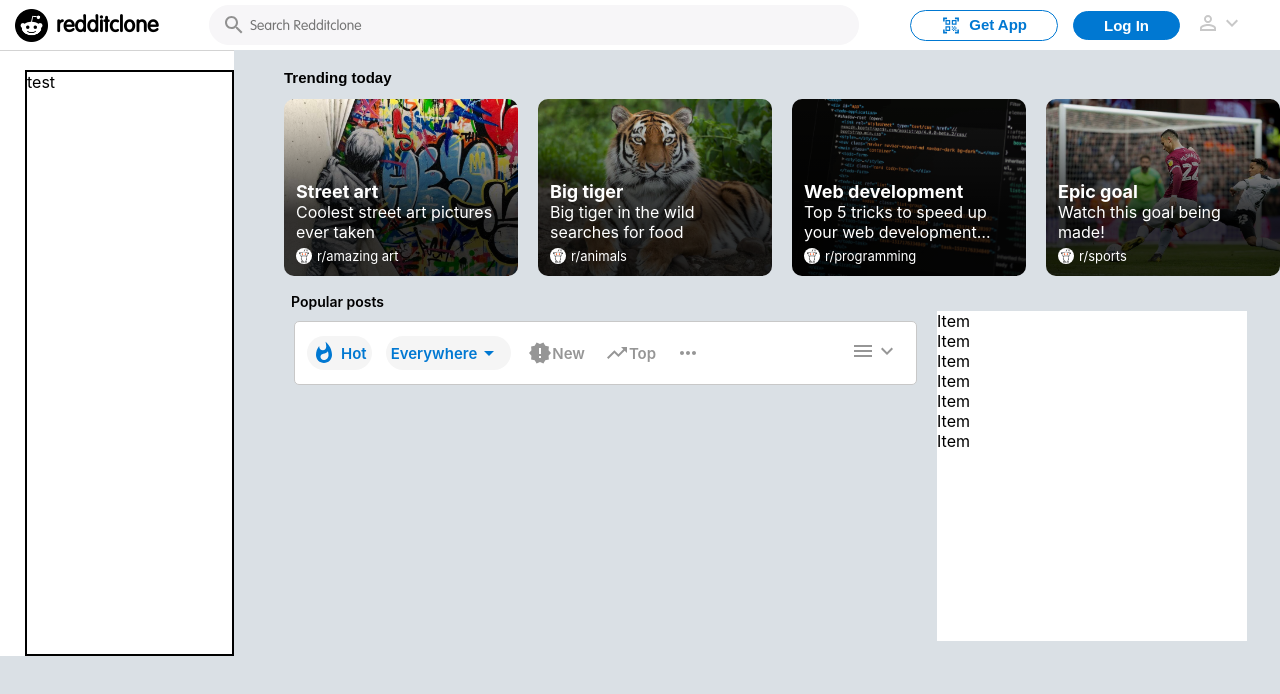
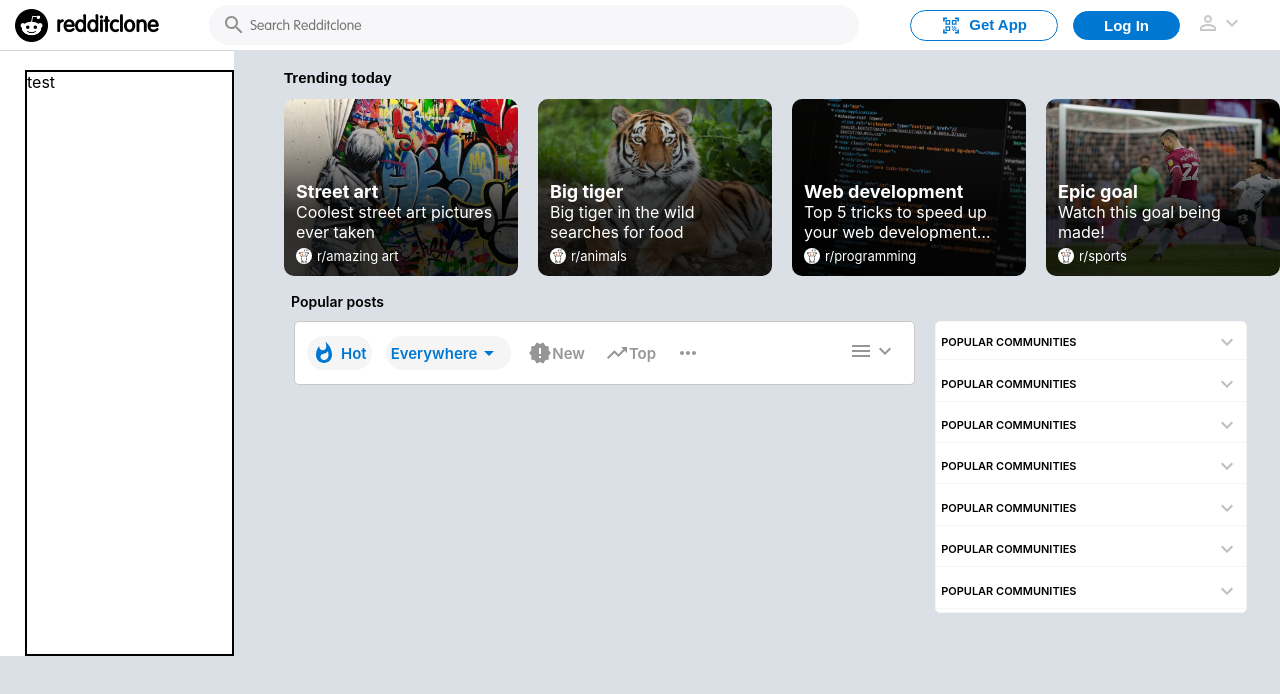
Before and after one commit to drewnzai/RedditClone-Frontend, a React (Create React App) app: page / in a window 1280 px wide. Shown: the top 694 px of the page. Built offline with nearby package versions, Linux system fonts and the light colour scheme.

Commit message:
Created and populated sidebar

```diff
--- a/src/components/content/sidebar/Sidebar.css
+++ b/src/components/content/sidebar/Sidebar.css
@@ -1,6 +1,32 @@
 .community{
     width: 310px;
-    height: 330px;
+    height: 290px;
+    margin-top: 10px;
     margin-left: 20px;
     background-color: white;
+    display: grid;
+    border: 1px solid var(--light-grey);
+    border-radius: 5px;
+    align-items: center;
 }
+
+.community .list-item{
+    width: auto;
+    height: auto;
+    display: flex;
+    align-items: center;
+    padding: 5px;
+    font-size: 11px;
+    font-weight: 600;
+    border-bottom: 1px solid var(--light-grey);
+
+}
+
+.community .list-item span{
+    flex: 0.992;
+}
+
+.community .list-item svg{
+    margin-right: 0;
+    color: rgb(190, 190, 190);
+}
--- a/src/components/content/sidebar/Sidebar.tsx
+++ b/src/components/content/sidebar/Sidebar.tsx
@@ -1,16 +1,43 @@
 import './Sidebar.css';
-
+import ExpandMoreIcon from '@mui/icons-material/ExpandMore';
 
 function Sidebar(){
     return <div>
         <div className='community'>
-            <div>Item</div>
-            <div>Item</div>
-            <div>Item</div>
-            <div>Item</div>
-            <div>Item</div>
-            <div>Item</div>
-            <div>Item</div>
+            <div className='list-item'>
+                <span>POPULAR COMMUNITIES</span>
+                 <ExpandMoreIcon/>
+            </div>
+
+            <div className='list-item'>
+                <span>POPULAR COMMUNITIES</span>
+                 <ExpandMoreIcon/>
+            </div>
+
+            <div className='list-item'>
+                <span>POPULAR COMMUNITIES</span>
+                 <ExpandMoreIcon/>
+            </div>
+
+            <div className='list-item'>
+                <span>POPULAR COMMUNITIES</span>
+                 <ExpandMoreIcon/>
+            </div>
+
+            <div className='list-item'>
+                <span>POPULAR COMMUNITIES</span>
+                 <ExpandMoreIcon/>
+            </div>
+
+            <div className='list-item'>
+                <span>POPULAR COMMUNITIES</span>
+                 <ExpandMoreIcon/>
+            </div>
+
+            <div className='list-item'>
+                <span>POPULAR COMMUNITIES</span>
+                 <ExpandMoreIcon/>
+            </div>
         </div>
 
         <div>
```
